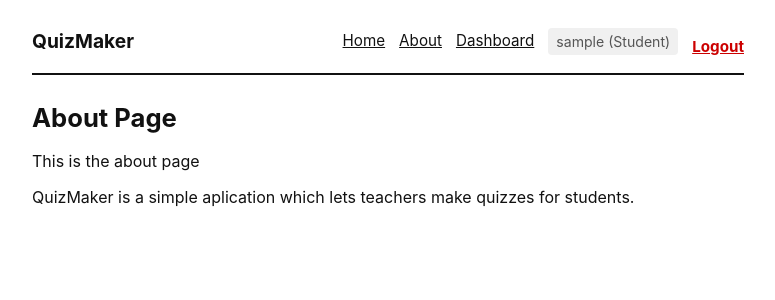
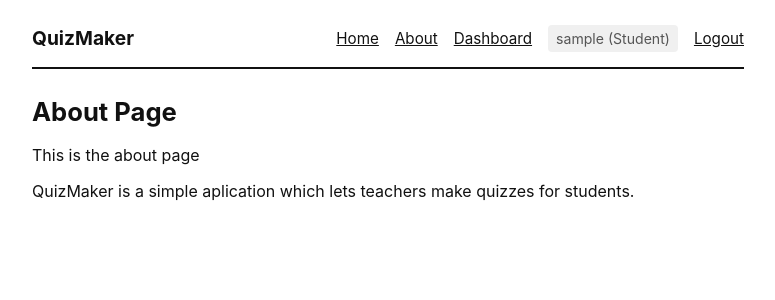
Before and after one commit to yashthesoni/QuizMaker, a Django app: page /about/ in a window 1280 px wide. Shown: the top 300 px of the page, without its empty margins (252-1027 px from the left). Run offline with Django 5.2, Linux system fonts and the light colour scheme; the visitor is signed in with stand-in values (Sample User, id 1).

Commit message:
Unify navbar styling and standardize logout button appearance

```diff
--- a/static/css/style.css
+++ b/static/css/style.css
@@ -36,40 +36,44 @@ body {
 .navbar {
     display: flex;
     align-items: center;
-    gap: 14px;
-    font-size: 0.95rem;
+    gap: 16px;
 }
 
-.navbar a {
+.nav-form {
+    display: inline-flex;
+    margin: 0;
+    padding: 0;
+}
+
+.nav-item {
+    font-size: 0.95rem;
+    font-weight: normal;
+    font-family: inherit;
     color: #111;
     text-decoration: underline;
+    background: none;
+    border: none;
+    padding: 0;
+    margin: 0;
+    cursor: pointer;
+    line-height: 1;
+    display: inline-flex;
+    align-items: center;
 }
 
-.navbar a:hover {
+.nav-item:hover {
     color: #555;
 }
 
-.user-badge {
+.nav-user {
+    font-size: 0.88rem;
+    font-weight: normal;
     color: #555;
-    font-size: 0.88rem;
     background: #f0f0f0;
     padding: 3px 8px;
     border-radius: 4px;
-}
-
-.link-btn {
-    background: none;
-    border: none;
-    color: #c00;
-    text-decoration: underline;
-    cursor: pointer;
-    font-size: 0.95rem;
-    font-family: inherit;
-    padding: 0;
-}
-
-.link-btn:hover {
-    color: #900;
+    display: inline-flex;
+    align-items: center;
 }
 
 /* Typography & Spacing */
--- a/templates/base.html
+++ b/templates/base.html
@@ -10,21 +10,21 @@
 <body>
     <header class="header">
         <div class="logo">
-            <a href="{% url 'home' %}"><strong>QuizMaker</strong></a>
+            <a href="{% url 'home' %}">QuizMaker</a>
         </div>
         <nav class="navbar">
-            <a href="{% url 'home' %}">Home</a>
-            <a href="{% url 'about' %}">About</a>
+            <a href="{% url 'home' %}" class="nav-item">Home</a>
+            <a href="{% url 'about' %}" class="nav-item">About</a>
             {% if user.is_authenticated %}
-                <a href="{% url 'dashboard' %}">Dashboard</a>
-                <span class="user-badge">{{ user.username }} ({{ user.get_role_display }})</span>
-                <form action="{% url 'logout' %}" method="post" style="display:inline;">
+                <a href="{% url 'dashboard' %}" class="nav-item">Dashboard</a>
+                <span class="nav-user">{{ user.username }} ({{ user.get_role_display }})</span>
+                <form action="{% url 'logout' %}" method="post" class="nav-form">
                     {% csrf_token %}
-                    <button type="submit" class="link-btn">Logout</button>
+                    <button type="submit" class="nav-item">Logout</button>
                 </form>
             {% else %}
-                <a href="{% url 'login' %}">Login</a>
-                <a href="{% url 'register' %}" class="btn-highlight">Teacher Register</a>
+                <a href="{% url 'login' %}" class="nav-item">Login</a>
+                <a href="{% url 'register' %}" class="nav-item">Teacher Register</a>
             {% endif %}
         </nav>
     </header>
```
